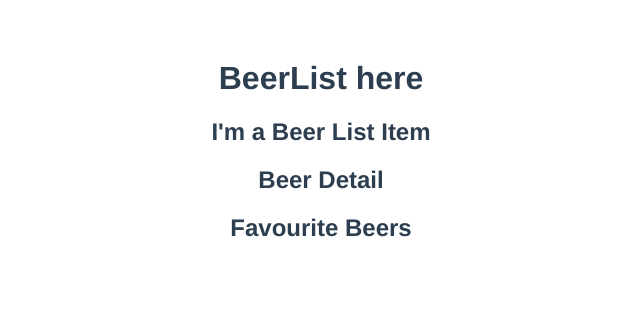
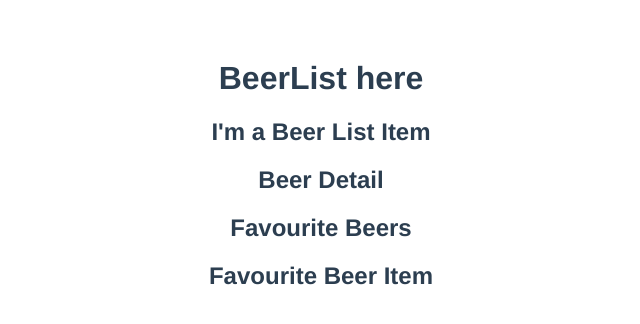
Before and after one commit to mjmccoach/Vue_MultiComponent_API, a Vue app: page / in a window 1280 px wide. Shown: the top 324 px of the page, without its empty margins (319-959 px from the left). Built offline with nearby package versions, Linux system fonts and the light colour scheme.

Commit message:
Created skeletoned and registered the FavouriteBeerItem Component

```diff
--- a/src/components/BeerList.vue
+++ b/src/components/BeerList.vue
@@ -1,5 +1,5 @@
 <template>
-  <div class="Beer List">
+  <div class="beer-list">
     <h1>BeerList here</h1>
     <beer-list-item/>
   </div>
--- /dev/null
+++ b/src/components/FavouriteBeerItem.vue
@@ -0,0 +1,13 @@
+<template>
+  <h2>Favourite Beer Item</h2>
+</template>
+
+<script>
+export default {
+
+}
+</script>
+
+<style>
+
+</style>
--- a/src/components/FavouriteBeers.vue
+++ b/src/components/FavouriteBeers.vue
@@ -1,9 +1,17 @@
 <template>
-  <h2>Favourite Beers</h2>
+  <div class="favourite-beers">
+    <h2>Favourite Beers</h2>
+    <favourite-beer-item/>
+  </div>
 </template>
 
 <script>
+import FavouriteBeerItem from './FavouriteBeerItem.vue';
+
 export default {
+  components: {
+      'favourite-beer-item' : FavouriteBeerItem
+  },
 
 }
 </script>
```
